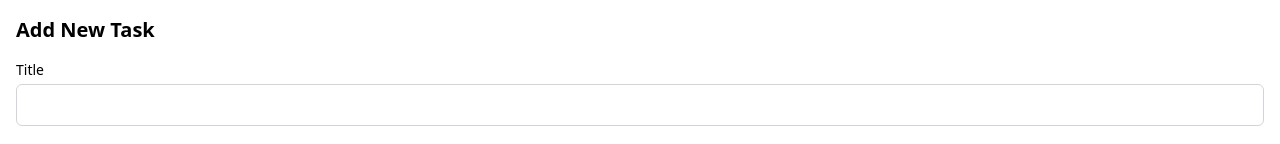
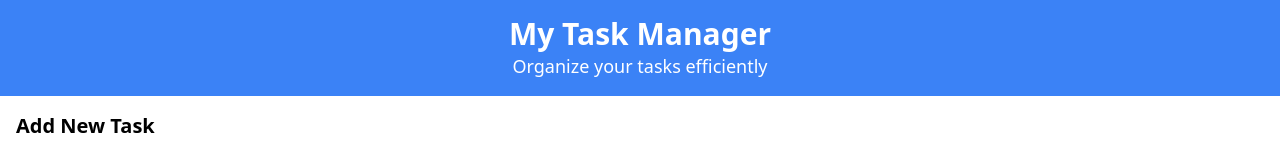
Before and after one commit to nelsonpl/todolist-vuejs, a Vue app: page / in a window 1280 px wide. Shown: the top 144 px of the page. Built offline with nearby package versions, Linux system fonts and the light colour scheme; no server answers.

Commit message:
feat: add header

```diff
--- a/src/App.vue
+++ b/src/App.vue
@@ -4,6 +4,10 @@ import AddTaskForm from './components/AddTaskForm.vue';
 </script>
 
 <template>
+  <header class="bg-blue-500 text-white p-4 text-center">
+    <h1 class="text-3xl font-bold">My Task Manager</h1>
+    <p class="text-lg">Organize your tasks efficiently</p>
+  </header>
   <div id="app">
     <div class="container mx-auto">
       <AddTaskForm />
```
